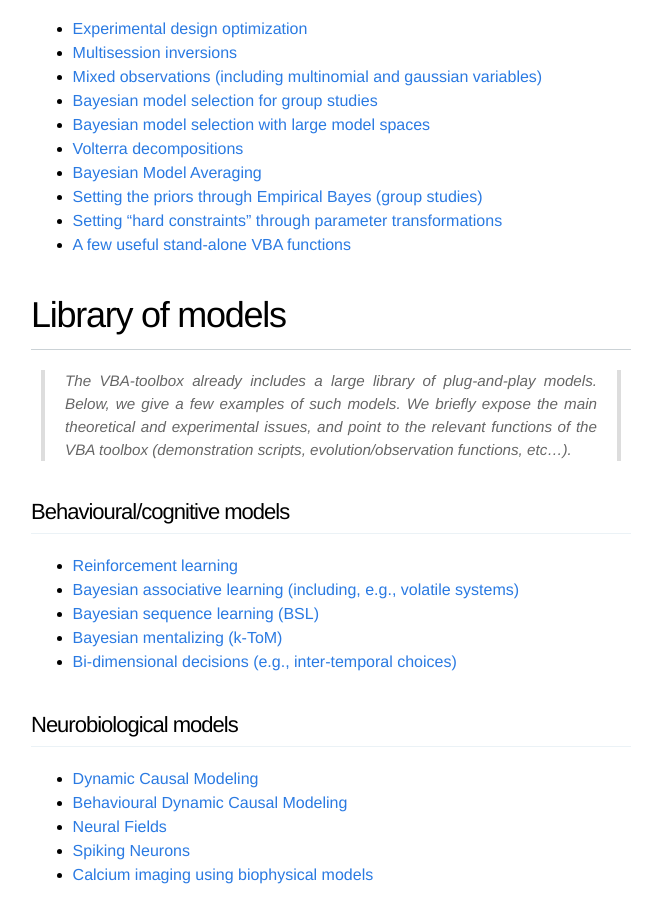
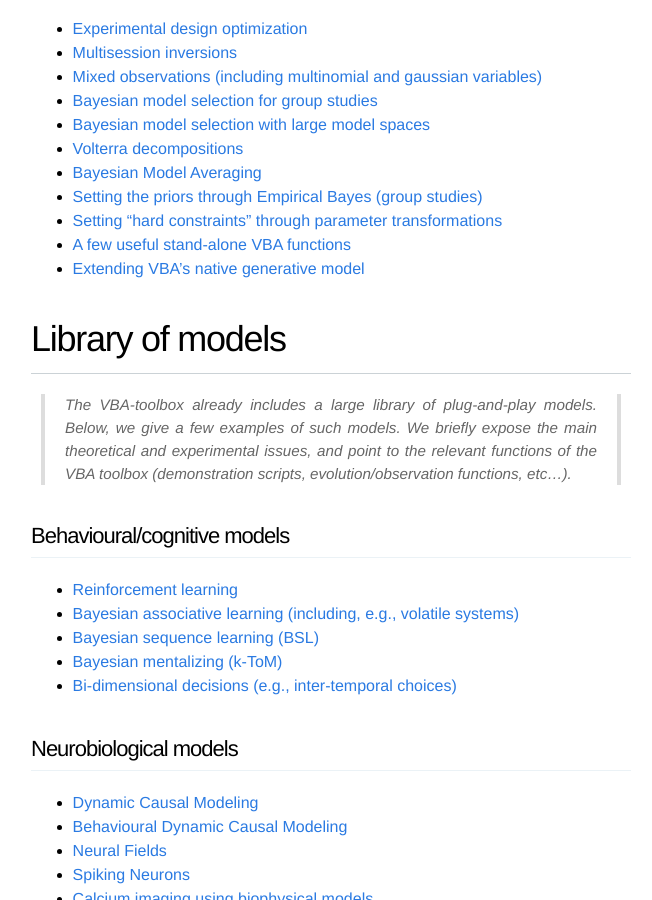
Before and after one commit to MBB-team/VBA-toolbox, a Jekyll site: the page built from _wiki/Home.md, in a window 1280 px wide and 900 px high, scrolled down 867 px. Shown: the whole window, without its empty margins (309-961 px from the left). Built offline with Jekyll 4.4.1, drawn with Linux system fonts in a browser that asks for light colours; nearby versions of some CDN libraries.

Commit message:
Update Home.md

```diff
--- a/_wiki/Home.md
+++ b/_wiki/Home.md
@@ -35,6 +35,7 @@ title: "home"
 - [Setting the priors through Empirical Bayes (group studies)](VBA-MFX)
 - [Setting "hard constraints" through parameter transformations](param-transform)
 - [A few useful stand-alone VBA functions](a-few-VBA-functions)
+- [Extending VBA's native generative model](generativeModels)
 
 
 # Library of models
```
